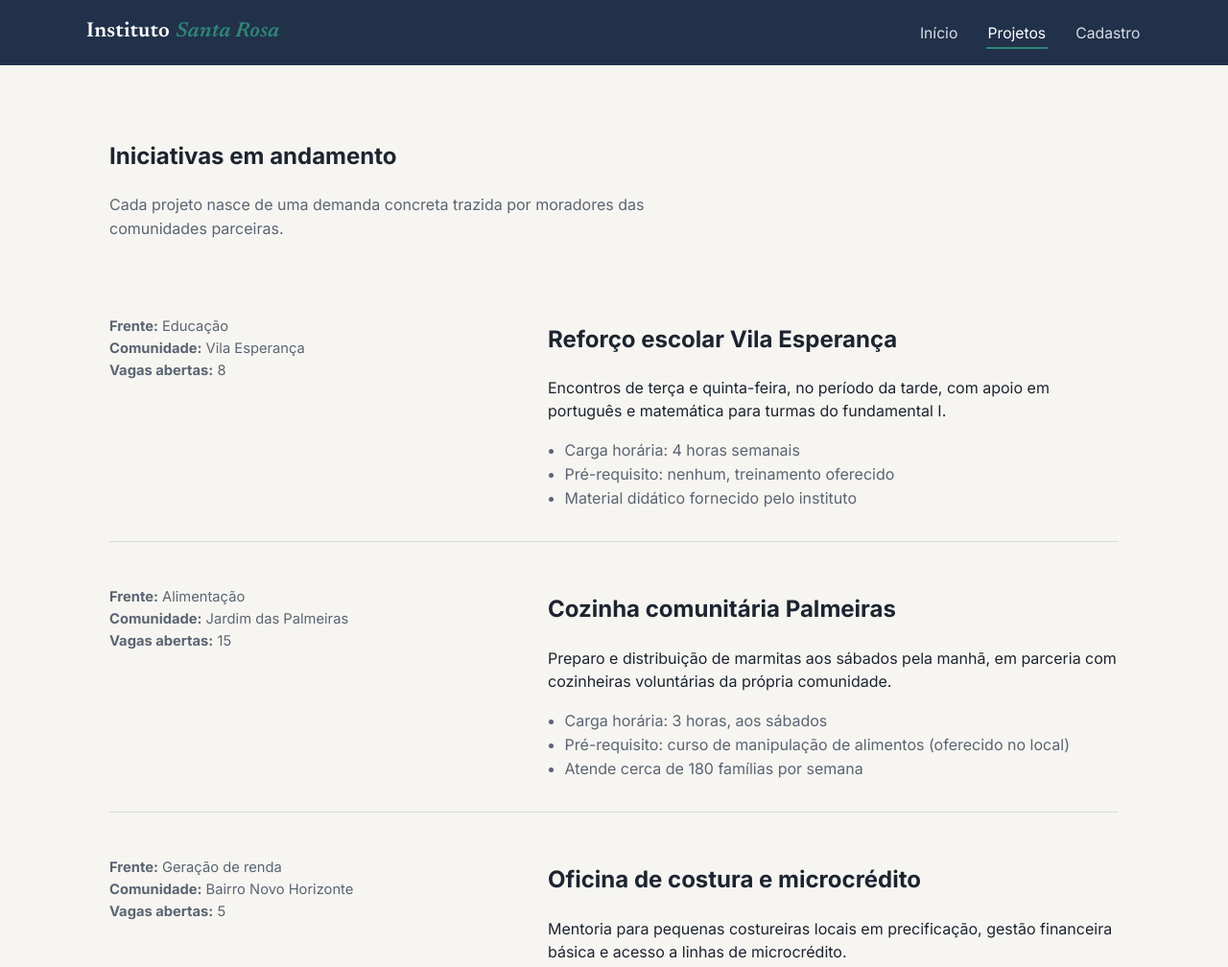
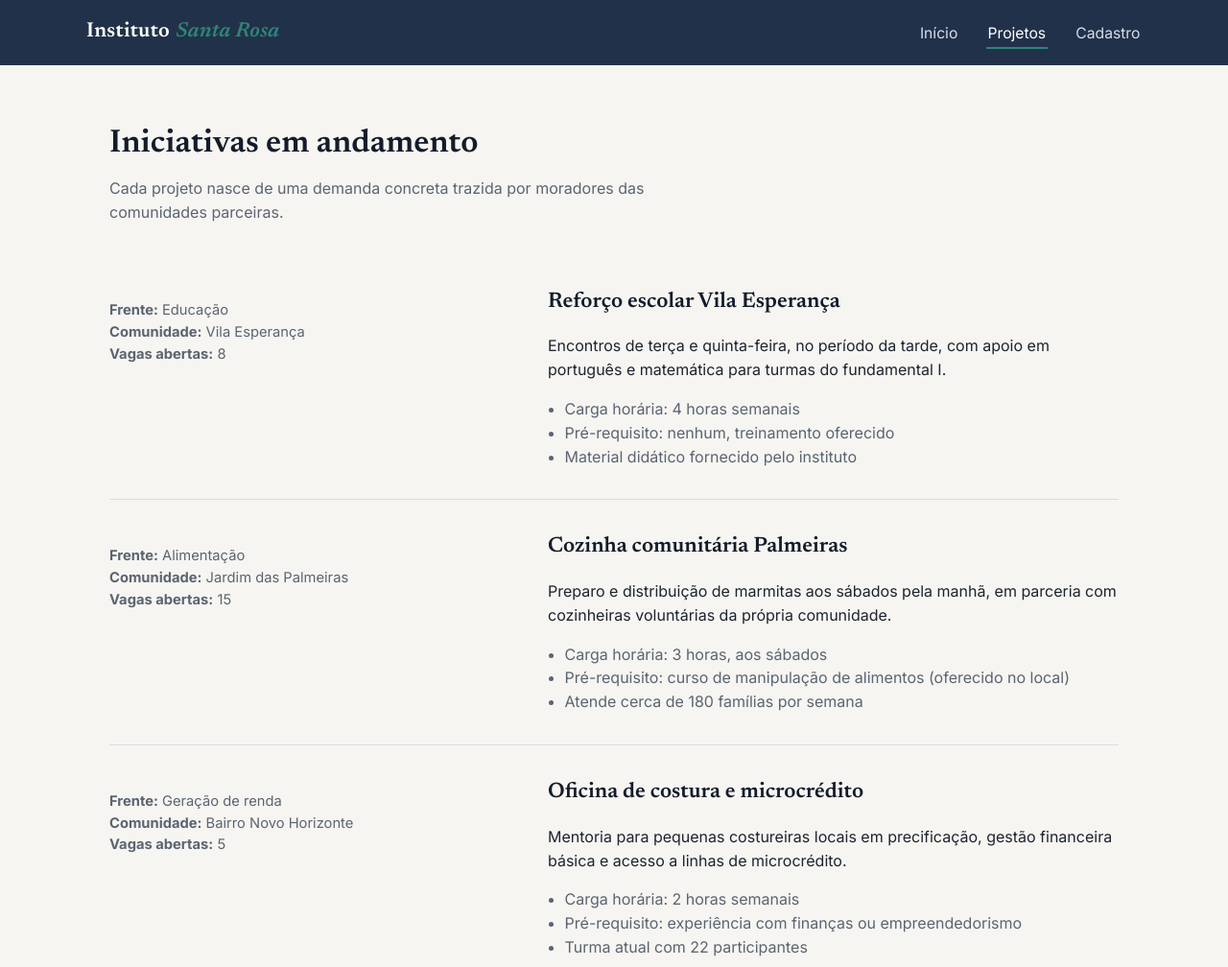
Before and after one commit to francisco-cruz2/Projeto-web-, a plain HTML site: page projetos.html in a window 1280 px wide. Shown: the top 1008 px of the page at 96% size. Drawn offline with Linux system fonts and the light colour scheme.

Commit message:
Update style.css

```diff
--- a/style.css
+++ b/style.css
@@ -127,6 +127,7 @@ section + section { border-top: 1px solid var(--line); }
   margin-bottom: 2rem;
 }
 
+.section-head h1,
 .section-head h2 {
   font-family: var(--font-display);
   font-size: clamp(1.6rem, 3vw, 2.1rem);
@@ -310,7 +311,7 @@ picture:has(.institutional-img) {
   font-size: 0.92rem;
 }
 
-.project h3 {
+.project h2 {
   font-family: var(--font-display);
   font-size: 1.4rem;
   margin: 0 0 0.4rem;
```
